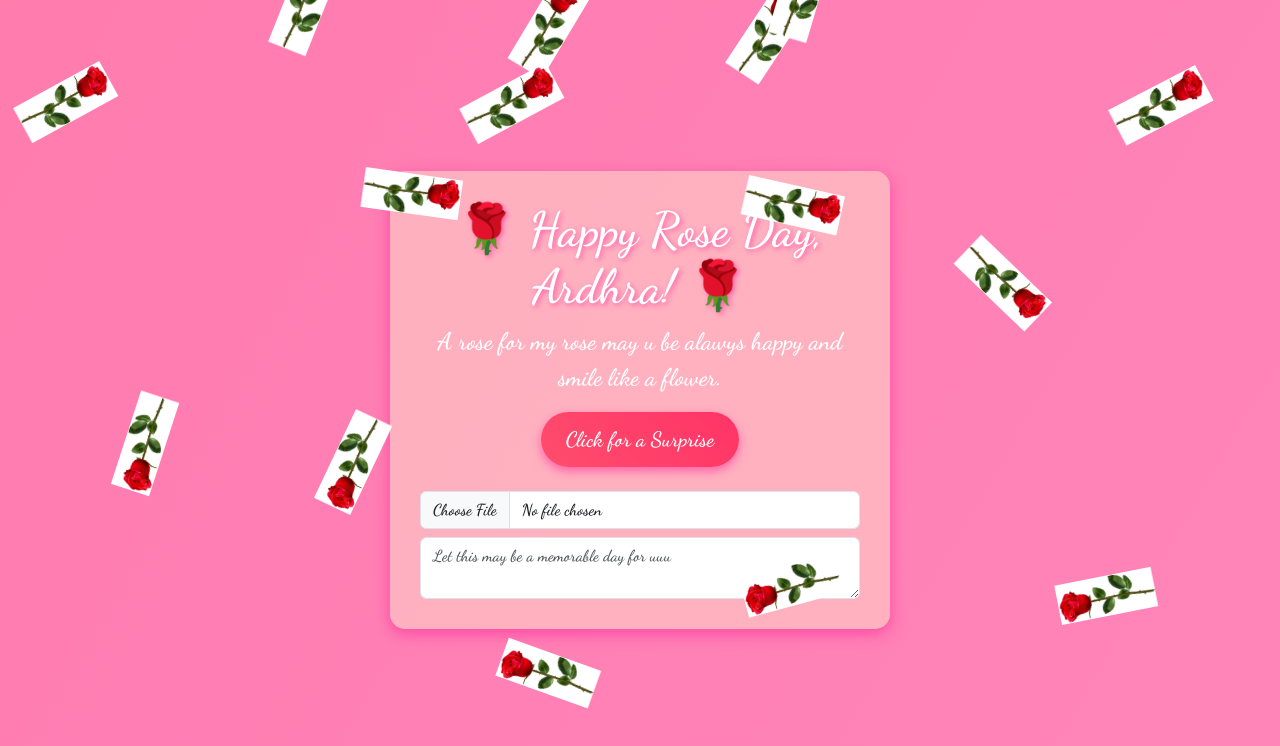
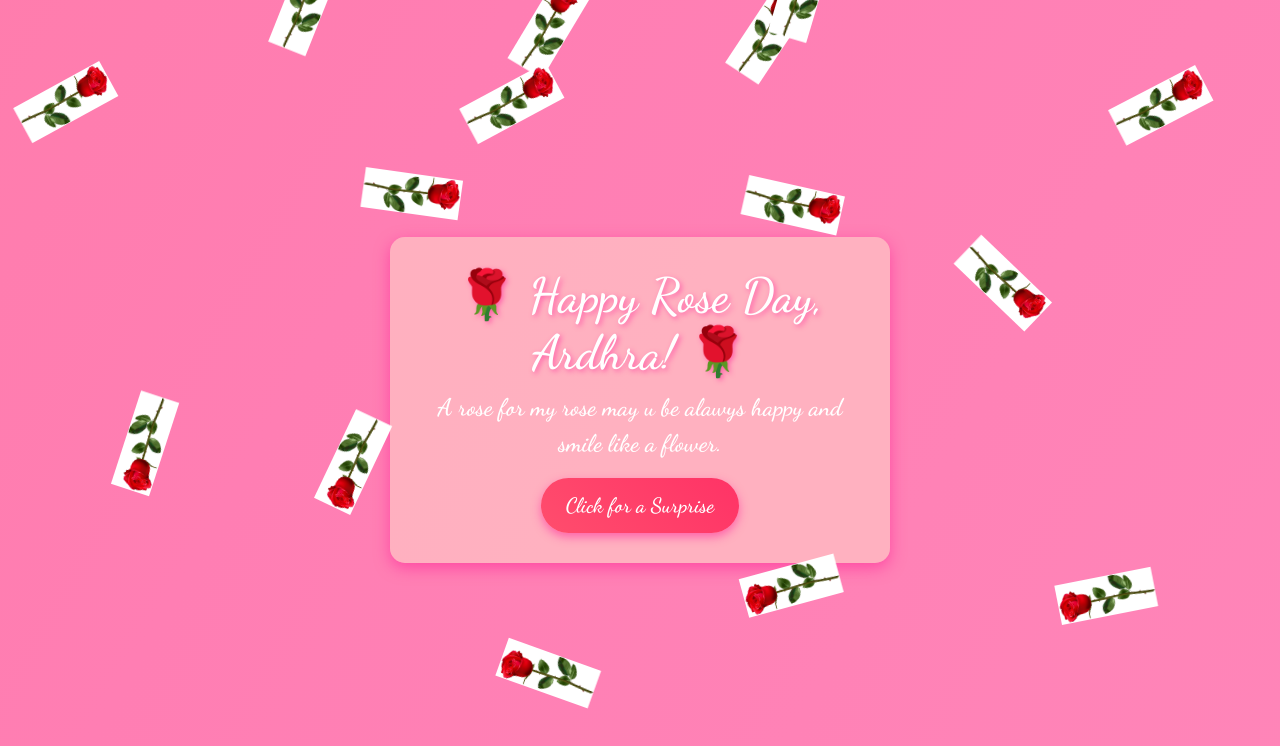
Before and after one commit to alok-menon/test_11, a plain HTML site: page index.html in a window 1280 px wide. Drawn offline with nearby package versions, Linux system fonts and the light colour scheme.

Commit message:
Update index.html

```diff
--- a/index.html
+++ b/index.html
@@ -17,12 +17,7 @@
         <button class="btn btn-glow" data-bs-toggle="modal" data-bs-target="#surpriseModal">Click for a Surprise</button>
 
         <!-- Upload Section -->
-        <div class="upload-section mt-4">
 
-            <input type="file" id="file-input" class="form-control" accept="image/*" onchange="previewImage(event)">
-            <textarea id="message-input" class="form-control mt-2" placeholder="Let this may be a memorable day for uuu"></textarea>
-        </div>
-    </div>
 
     <div class="falling-roses"></div>
 
```
